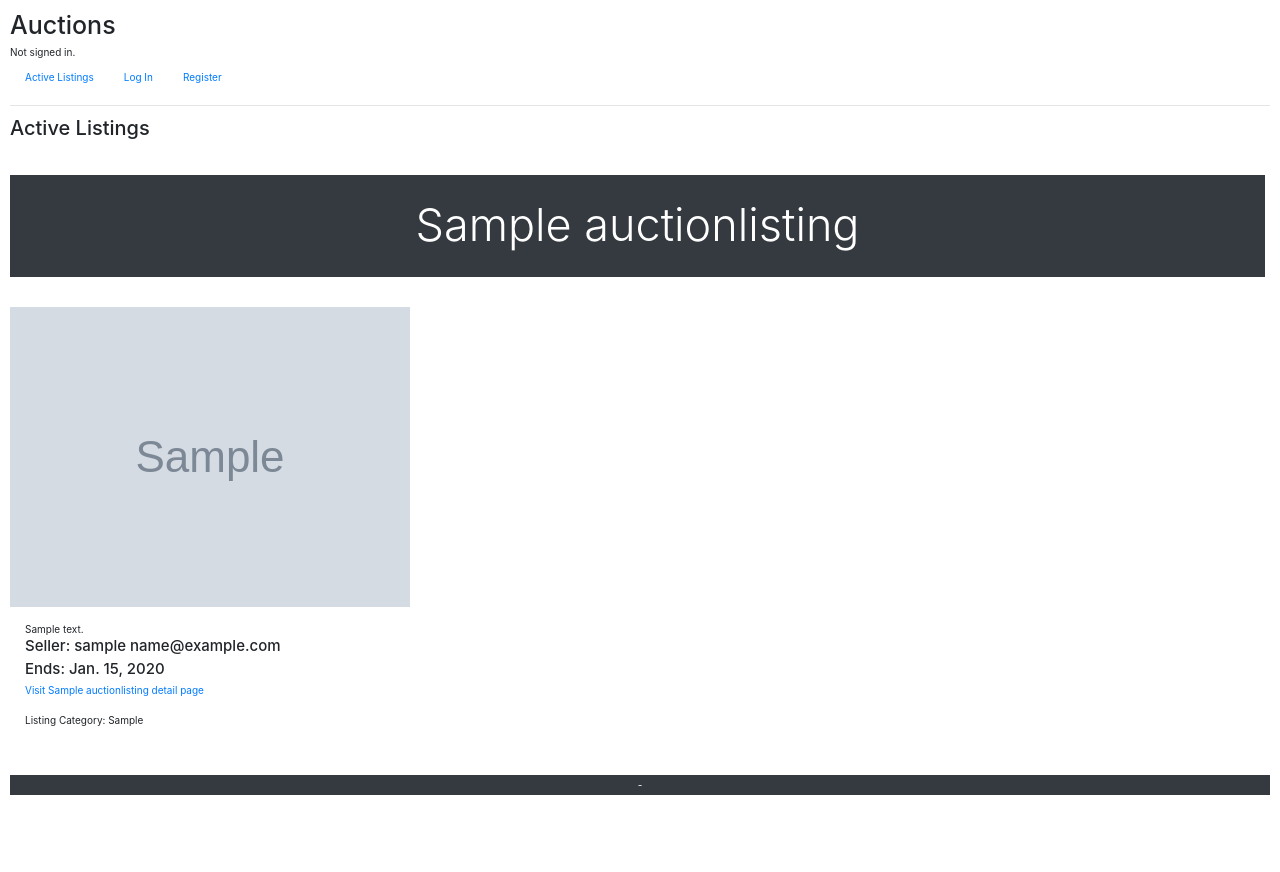
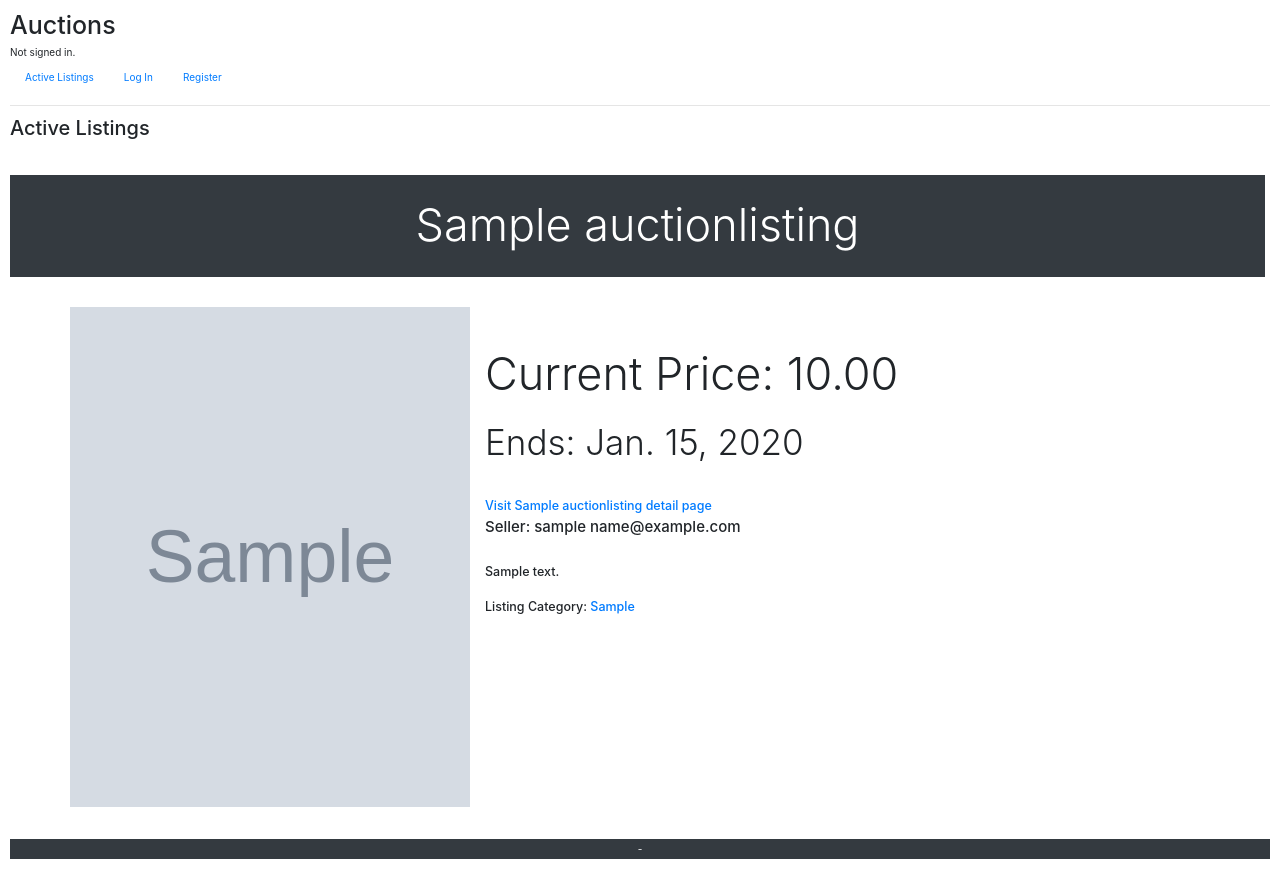
Before and after one commit to prosopopoeia/DjangoProj2, a Django app: page / in a window 1280 px wide. Before the commit the page ends 795 px from the top, so only its background shows below. Run offline with Django 3.2, Linux system fonts and the light colour scheme; tables that the repository leaves empty hold one stand-in row (values such as "Sample post"); grey boxes marked "Sample" are stand-in pictures; some libraries are stand-ins or nearby versions.

Commit message:
fixed bid bug, improved templates/design

```diff
--- a/commerce/auctions/forms.py
+++ b/commerce/auctions/forms.py
@@ -7,7 +7,7 @@ class NewListingForm(forms.Form):
     listing_detail = forms.CharField(widget=forms.Textarea, max_length=800)
     listing_category = forms.CharField(label='Category', max_length=30, required=False)
     image_path = forms.CharField(max_length=500, required=False)
-    end_date = forms.DateField(initial=datetime.date.today)
+    end_date = forms.DateField(initial=datetime.date.today() + datetime.timedelta(7))
 
 class SubmitBidForm(forms.Form):
     bid = forms.DecimalField(decimal_places=2, max_digits=9)
--- a/commerce/auctions/templates/auctions/index.html
+++ b/commerce/auctions/templates/auctions/index.html
@@ -4,10 +4,10 @@
 	<h2>{{ heading }}</h2>
 
 	<br /><br />
-	{% if won %}
-	    <div class="bg-dark my-1 py-1 text-center text-white"></div>
+	{% if won and auctions %}
+	    <div class="bg-success my-1 py-1 text-center text-white"></div>
 			<h2>Your Won Auctions</h2>
-		<div class="bg-dark my-1 py-1 text-center text-white"></div>
+		<div class="bg-success my-1 py-1 text-center text-white"> </div>
 		<div class="bg-dark my-1 py-1 text-center text-white">-</div>
 		<br /><br />
 	{% endif %}
@@ -19,50 +19,67 @@
 					<h3 class="display-3">{{ auction.listing_name }}</h3>
 				</div>
 			</div>
+			<br /><br />
+	<div class="container">
+		<div class="row">
 
-			<br /><br />
-			<img src="{{ auction.image_path }}"/>
-			<br /><br />
+			{% if auction.image_path %}
+			<div class="column">
+				<img width="400" height="500" src="{{ auction.image_path }}"/>
+			</div>
+			{% endif %}
+			<div class="column">
+			<div class="container-fluid">
 
-			<div class="container-fluid">
-				{{ auction.listing_detail }}
+				<div class="my-3 py-3"></div>
 
-				<h4 class="display-5">Seller: {{ auction.user.username }} {{ auction.user.email }}<h4>
 
 				{% if auction.active %}
-					<h4>Ends: {{ auction.end_date }}</h4>
-				    <a href="{% url 'display_listing' auction.listing_name %}">Visit {{ auction.listing_name }} detail page</a>
+					<h3 class="display-3">Current Price: {{ auction.listing_price }}</h3>
+					<br />
+					<h5 class="display-4">Ends: {{ auction.end_date }}</h5>
+					<br /><br />
+				    <h5 class="display-5"><a href="{% url 'display_listing' auction.listing_name %}">Visit {{ auction.listing_name }} detail page</a></h5>
+
 
 				{% else %}
-				    Ending price: {{ auction.listing_price }}
+				    <h3 class="display-3">Ending price: {{ auction.listing_price }}</h3>
 					{% if won %}
-						<br /> <br /> Congratulations! You won!<br />
+						<br /> <h3 class="display-3">Congratulations! You won!</h3><br />
 					{% endif %}
 					<br />Done with this auction? <br />
 					<a href="{% url 'remove_auction' auction.listing_name %}">Remove from your Auction list</a>
 				{% endif %}
+				<h4 class="display-5">Seller: {{ auction.user.username }} {{ auction.user.email }}<h4>
 				{% if dhighest_bidder %}
 					Highest Bidder: {{ dhighest_bidder.username }}
 					<br />
 					Contact: {{ dhighest_bidder.email }}
 
 				{% endif %}
-				<br /><br />
-				Listing Category: {{ auction.listing_category }}
+				<br />
+				<h5>{{ auction.listing_detail }}</h5>
+				<br />
+
+				<h5>Listing Category: <a href="{% url 'category_display' auction.listing_category %}">{{ auction.listing_category }}</a></h5>
 				<br /><br />
 
 			</div>
+			</div>
+		</div>
+	</div>
 			<br /><br />
 			<div class="bg-dark my-1 py-1 text-center text-white">-</div>
 
     {% endfor %}
 
 	{% if watchlisted %}
-		<div class="bg-dark my-1 py-1 text-center text-white"></div>
+		<div class="bg-success my-1 py-1 text-center text-white"></div>
 			<h2>Your Watchlist</h2>
-		<div class="bg-dark my-1 py-1 text-center text-white"></div>
+		<div class="bg-success my-1 py-1 text-center text-white"></div>
 		<div class="bg-dark my-1 py-1 text-center text-white">-</div>
 		<br /><br />
+
 	{% for auction in watchlisted %}
 
 			<div class="bg-dark mr-md-2 pt-2 px-1 pt-md-1 px-md-1 text-center text-white overflow-hidden">
@@ -71,10 +88,17 @@
 				</div>
 			</div>
 
+			<br />
+			<div class="container">
+			<div class="row">
+
+			{% if auction.image_path %}
+			<div class="column">
+						<img width="400" height="500" src="{{ auction.image_path }}"/>
 			<br /><br />
-			<img src="{{ auction.image_path }}"/>
-			<br /><br />
-
+			</div>
+			{% endif %}
+			<div class="column">
 			<div class="container-fluid">
 				{{ auction.listing_detail }}
 
@@ -96,20 +120,23 @@
 
 
 				<br /><br />
-				Listing Category: {{ auction.listing_category }}
+				Listing Category: <a href="{% url 'category_display' auction.listing_category %}">{{ auction.listing_category }} </a>
 				<br /><br />
 
 			</div>
 			<br /><br />
-			<div class="bg-dark my-1 py-1 text-center text-white">-</div>
 
+		</div>
+		</div>
+		</div>
+		<div class="bg-dark my-1 py-1 text-center text-white"></div>
     {% endfor %}
 	{% endif %}
 
 	{% if active_bids %}
-		<div class="bg-dark my-1 py-1 text-center text-white"></div>
+		<div class="bg-success my-1 py-1 text-center text-white"></div>
 			<h2>Your Active Bids</h2>
-			<div class="bg-dark my-1 py-1 text-center text-white"></div>
+			<div class="bg-success my-1 py-1 text-center text-white"></div>
 		<div class="bg-dark my-1 py-1 text-center text-white">-</div>
 		<br /><br />
 	{% for auction in active_bids %}
@@ -121,10 +148,16 @@
 				</div>
 			</div>
 
-			<br /><br />
-			<img src="{{ auction.image_path }}"/>
-			<br /><br />
+			<br /><div class="container">
+			<div class="row">
 
+			{% if auction.image_path %}
+			<div class="column">
+			<img width="400" height="500" src="{{ auction.image_path }}"/>
+			<br />
+			</div>
+			{% endif %}
+			<div class="column">
 			<div class="container-fluid">
 				{{ auction.listing_detail }}
 
@@ -139,9 +172,12 @@
 					<a href="{% url 'remove_auction' auction.listing_name %}">Remove from your Auction list</a>
 
 				<br /><br />
-				Listing Category: {{ auction.listing_category }}
+				Listing Category: <a href="{% url 'category_display' auction.listing_category %}">{{ auction.listing_category }}</a>
 				<br /><br />
 
+			</div>
+			</div>
+			</div>
 			</div>
 			<br /><br />
 			<div class="bg-dark my-1 py-1 text-center text-white">-</div>
--- a/commerce/auctions/urls.py
+++ b/commerce/auctions/urls.py
@@ -10,6 +10,7 @@ urlpatterns = [
     path("users_view", views.users_view, name="users_view"),
     path("created_auctions_view", views.created_auctions_view, name="created_auctions_view"),
     path("display_listing/<str:plisting>", views.display_listing, name="display_listing"),
+    path("category_display/<str:pcategory>", views.category_display, name="category_display"),
     path("create_listing", views.create_listing, name="create_listing"),
     path("watchlist/<str:plisting>", views.watchlist, name="watchlist"),
     path("add_comments/<str:plisting>", views.add_comments, name="add_comments"),
--- a/commerce/auctions/views.py
+++ b/commerce/auctions/views.py
@@ -6,6 +6,7 @@ from django.shortcuts import render, get_object_or_404, redirect
 from django.urls import reverse
 from auctions.forms import NewListingForm, SubmitBidForm, AuctionListingCommentForm
 from decimal import *
+from django.contrib.auth.decorators import login_required
 
 from .models import User, AuctionListing, Bids, AuctionListingComments, WatchList, FinishedAuctions
 
@@ -60,21 +61,14 @@ def register(request):
         return HttpResponseRedirect(reverse("index"))
     else:
         return render(request, "auctions/register.html")
-            ###################################################
-            # new_entry = Entry()
-            # new_entry.cat = v_this_category_this_period
-            # new_entry.entry_note = e_notes
-            # new_entry.amount = decimal.Decimal(e_amt)
-            # new_entry.save()
-            ###################################################
 
-###################################################################################
 def index(request):
     auctions = AuctionListing.objects.filter(active=True)
     return render(request, "auctions/index.html", {
         "auctions" : auctions,
         "heading" : "Active Listings"})
 
+@login_required
 def end_auction(request, plisting):
     Auction_object = get_object_or_404(AuctionListing, listing_name=plisting)
     susername = Bids.objects.get(auction_listing=Auction_object, is_highest_bid=True).user.username
@@ -87,11 +81,13 @@ def end_auction(request, plisting):
     FinishedAuctions.objects.create(winner=vuser, listing_name=Auction_object)
     return redirect('index')
 
+@login_required
 def remove_auction(request, plisting):
     auction = AuctionListing.objects.get(listing_name=plisting)
     auction.delete()
     return users_view(request)
 
+@login_required
 def created_auctions_view(request):
     created_auctions = {}
     head = "Your Created Auctions"
@@ -108,6 +104,7 @@ def created_auctions_view(request):
         "auctions" : created_auctions,
         "heading" : head })
 
+@login_required
 def users_view(request):
     try:
         susername = request.session.get("uname", "")
@@ -134,8 +131,9 @@ def users_view(request):
     auction_bids = []
     try:
         active_bid_data = Bids.objects.filter(user=vuser)
-        for abd in watchlist_data:
-            auction_bids.append(abd.auction_listing)
+        for abd in active_bid_data:
+            if not abd.auction_listing.user == vuser:
+                auction_bids.append(abd.auction_listing)
     except:
         active_bid_data = "No auctions to display"
     if auctions_won_list is not None:
@@ -149,6 +147,7 @@ def users_view(request):
         "active_bids" : auction_bids,
         "heading" : 'Your Auctions'})
 
+@login_required
 def watchlist(request, plisting):
     Auction_object = get_object_or_404(AuctionListing, listing_name=plisting)
     try:
@@ -164,25 +163,31 @@ def watchlist(request, plisting):
         WatchList.objects.create(auction_listing=Auction_object, user=User_object)
     return show_listing(request, Auction_object)
 
+@login_required
 def add_comments(request, plisting):
     Auction_object = get_object_or_404(AuctionListing, listing_name=plisting)
     vcomments = request.POST.get("listing_comments")
     susername = request.session.get("uname", "")
     vuser = User.objects.get(username=susername)
-    AuctionListingComments.objects.create(
-        listing=Auction_object,
-        comment=vcomments,
-        user=vuser)
+    try:
+        AuctionListingComments.objects.get(comment=vcomments,listing=Auction_object)
+    except:
+        AuctionListingComments.objects.create(
+            listing=Auction_object,
+            comment=vcomments,
+            user=vuser)
     return show_listing(request, Auction_object)
-
 
 def display_listing(request, plisting):
     Auction_object = get_object_or_404(AuctionListing, listing_name=plisting)
     return show_listing(request, Auction_object)
 
+@login_required
 def bid(request, plisting):
     vbid_amount = Decimal(request.POST.get("bid"))
     listing = get_object_or_404(AuctionListing, listing_name=plisting)
+    if vbid_amount < 0:
+        return redirect('index')
     try:
         susername = request.session.get("uname", "")
         vuser = User.objects.get(username=susername)
@@ -226,8 +231,6 @@ def show_listing(request, listing, optional_msg=""):
         vimg_height = "500"
     if listing.active == False:
         return redirect('index')
-    # user_case = listing.user
-    # username_case = user_case.username
     vbid_form = SubmitBidForm()
     vcomment_form = AuctionListingCommentForm()
     try:
@@ -282,18 +285,30 @@ def show_listing(request, listing, optional_msg=""):
         "dhighest_bidder" : vhighest_bidder,
         "msg" : optional_msg,
         "dcomment_form" : vcomment_form,
-        "dcomments" : AuctionListingComments.objects.all()
+        "dcomments" : AuctionListingComments.objects.filter(listing=listing)
         })
 
+def category_display(request, pcategory):
+    auctions = AuctionListing.objects.filter(listing_category=pcategory, active=True)
+    return render(request, "auctions/index.html", {
+        "auctions" : auctions,
+        "heading" : "Listings by Category"})
+
+@login_required
 def end_auction(request, plisting):
     Auction_object = get_object_or_404(AuctionListing, listing_name=plisting)
     Auction_object.active = False
     Auction_object.save()
     susername = Bids.objects.get(auction_listing=Auction_object, is_highest_bid=True).user.username
+    #get rid of losing bids
+    losing_bids = Bids.objects.filter(auction_listing=Auction_object, is_highest_bid=False)
+    for loser in losing_bids:
+        loser.delete()
     vuser = get_object_or_404(User, username=susername)
     FinishedAuctions.objects.create(winner=vuser, listing_name=Auction_object)
     return redirect('index')
 
+@login_required
 def create_listing(request):
     if request.method == "POST":
         vcreate_listing_form = NewListingForm(request.POST)
@@ -304,8 +319,10 @@ def create_listing(request):
             vlisting_detail  = vcreate_listing_form.cleaned_data["listing_detail"]
             vimage_path  = vcreate_listing_form.cleaned_data["image_path"]
             vlisting_category = vcreate_listing_form.cleaned_data["listing_category"]
+            if vlisting_category == '':
+                vlisting_category = 'empty'
             vend_date = vcreate_listing_form.cleaned_data["end_date"]
-            puser = request.POST.get("huser") #TODO - TEST request.session.get("uname")!!!!!!!!******!!!!!!!!!!!!!!!!!!!!!!!!!!!!!!!*******
+            puser = request.POST.get("huser")
             vuser = User.objects.get(username=puser)
             try:
                 Auction_object = AuctionListing.objects.get(listing_name=vname)
```
Also changed, not shown: commerce/auctions/templates/auctions/display_listing.html (+48 -26 lines), commerce/auctions/templates/auctions/create_listing.html (indentation only).
